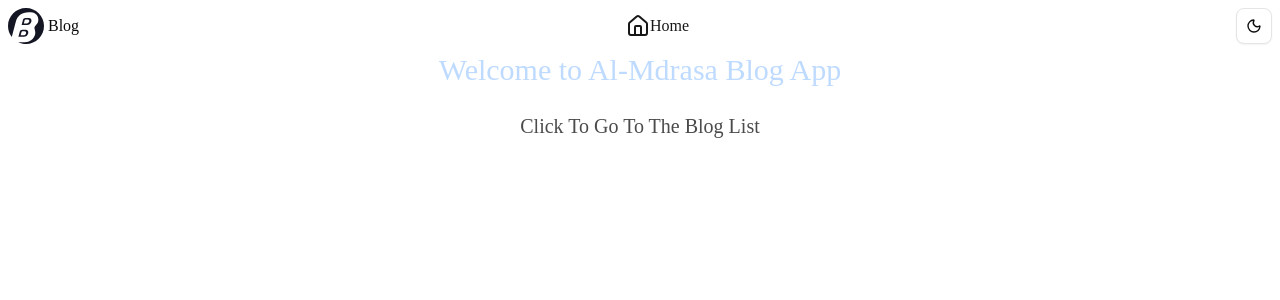
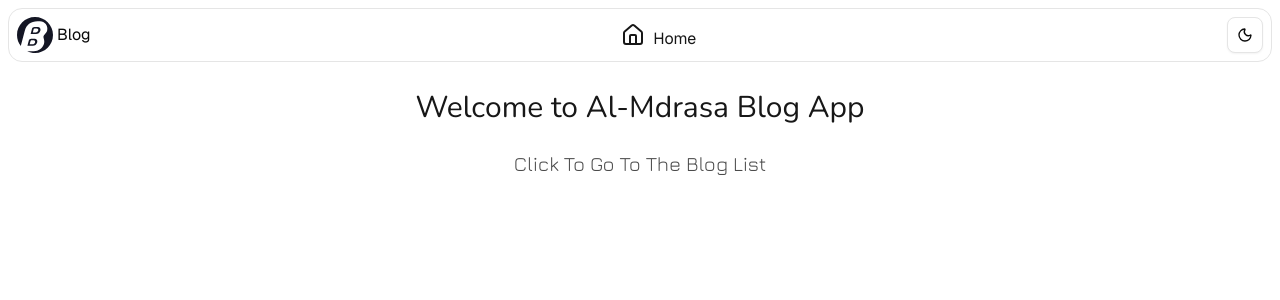
Before and after one commit to MostafaGamalBisher/Blog-App, a Next.js app: page / in a window 1280 px wide. Shown: the top 300 px of the page. Built offline with nearby package versions, Linux system fonts and the light colour scheme.

Commit message:
feat: update font settings and introduce Header component for improved layout

```diff
--- /dev/null
+++ b/src/app/blog/Header.tsx
@@ -0,0 +1,24 @@
+import { House } from 'lucide-react';
+import Image from 'next/image';
+import Link from 'next/link';
+import { ThemeToggle } from '@/app/blog/ThemeToggle';
+import logo from '../../../public/icons/logo.svg';
+
+export function Header() {
+  return (
+    <div className="m-2 flex items-center justify-between gap-1 rounded-xl border p-2">
+      <Link href={'/'} className="flex items-center gap-1">
+        <Image src={logo} alt="app logo" className="dark:text-white" />
+        <span>Blog</span>
+      </Link>
+      <Link
+        className="text-primary flex gap-2 transition-colors hover:text-blue-400"
+        href={'/'}
+      >
+        <House />
+        <span className="translate-y-1">Home</span>
+      </Link>
+      <ThemeToggle />
+    </div>
+  );
+}
--- a/src/app/globals.css
+++ b/src/app/globals.css
@@ -7,9 +7,11 @@
 @theme inline {
   --color-background: var(--background);
   --color-foreground: var(--foreground);
-  --font-sans: var(--font-sans);
+  --font-sans: var(--font-geist-sans);
   --font-mono: var(--font-geist-mono);
-  --font-heading: var(--font-sans);
+  --font-jura: var(--font-jura);
+  --font-nunito: var(--font-nunito);
+  --font-heading: var(--font-jura);
   --color-sidebar-ring: var(--sidebar-ring);
   --color-sidebar-border: var(--sidebar-border);
   --color-sidebar-accent-foreground: var(--sidebar-accent-foreground);
@@ -46,10 +48,6 @@
   --radius-2xl: calc(var(--radius) * 1.8);
   --radius-3xl: calc(var(--radius) * 2.2);
   --radius-4xl: calc(var(--radius) * 2.6);
-}
-
-body {
-  font-family: var(--font-sans), Arial, Helvetica, sans-serif;
 }
 
 :root {
--- a/src/app/layout.tsx
+++ b/src/app/layout.tsx
@@ -1,12 +1,8 @@
 import type { Metadata } from 'next';
-import { Geist, Geist_Mono } from 'next/font/google';
+import { Geist, Geist_Mono, Jura, Nunito } from 'next/font/google';
 import './globals.css';
 import { ThemeProvider } from '@/app/theme-provider';
-import { ThemeToggle } from '@/app/blog/ThemeToggle';
-import Image from 'next/image';
-import logo from '../../public/icons/logo.svg';
-import Link from 'next/link';
-import { House } from 'lucide-react';
+import { Header } from './blog/Header';
 
 const geistSans = Geist({
   variable: '--font-geist-sans',
@@ -15,6 +11,15 @@ const geistSans = Geist({
 
 const geistMono = Geist_Mono({
   variable: '--font-geist-mono',
+  subsets: ['latin'],
+});
+
+const jura = Jura({
+  variable: '--font-jura',
+  subsets: ['latin'],
+});
+const nunito = Nunito({
+  variable: '--font-nunito',
   subsets: ['latin'],
 });
 
@@ -31,26 +36,12 @@ export default function RootLayout({
   return (
     <html
       lang="en"
-      className={`${geistSans.variable} ${geistMono.variable} h-full antialiased`}
+      className={`${geistSans.variable} ${geistMono.variable} ${jura.variable} ${nunito.variable} h-full antialiased`}
       suppressHydrationWarning
     >
       <body className="flex min-h-full flex-col">
         <ThemeProvider attribute="class" defaultTheme="system" enableSystem>
-          <div className="m-2 flex items-center justify-between gap-1">
-            <Link href={'/'} className="flex items-center gap-1">
-              <Image src={logo} alt="app logo" className="dark:text-white" />
-              <span>Blog</span>
-            </Link>
-            <Link
-              className="text-primary flex transition-colors hover:text-blue-400"
-              href={'/'}
-            >
-              <House />
-              <span>Home</span>
-            </Link>
-            <ThemeToggle />
-          </div>
-
+          <Header />
           {children}
         </ThemeProvider>
       </body>
--- a/src/app/page.tsx
+++ b/src/app/page.tsx
@@ -2,11 +2,13 @@ import Link from 'next/link';
 
 export default function Home() {
   return (
-    <div className="flex flex-col items-center justify-center gap-4">
-      <p className="text-3xl text-blue-200">Welcome to Al-Mdrasa Blog App</p>
+    <div className="m-5 flex flex-col items-center justify-center gap-4">
+      <p className="text-primary font-nunito text-3xl">
+        Welcome to Al-Mdrasa Blog App
+      </p>
       <Link
         href={'/blog'}
-        className="bg-background animate-pulse cursor-pointer rounded-4xl p-2 text-xl transition-all"
+        className="bg-background font-heading animate-pulse cursor-pointer rounded-4xl p-2 text-xl transition-all"
       >
         Click To Go To The Blog List
       </Link>
```
